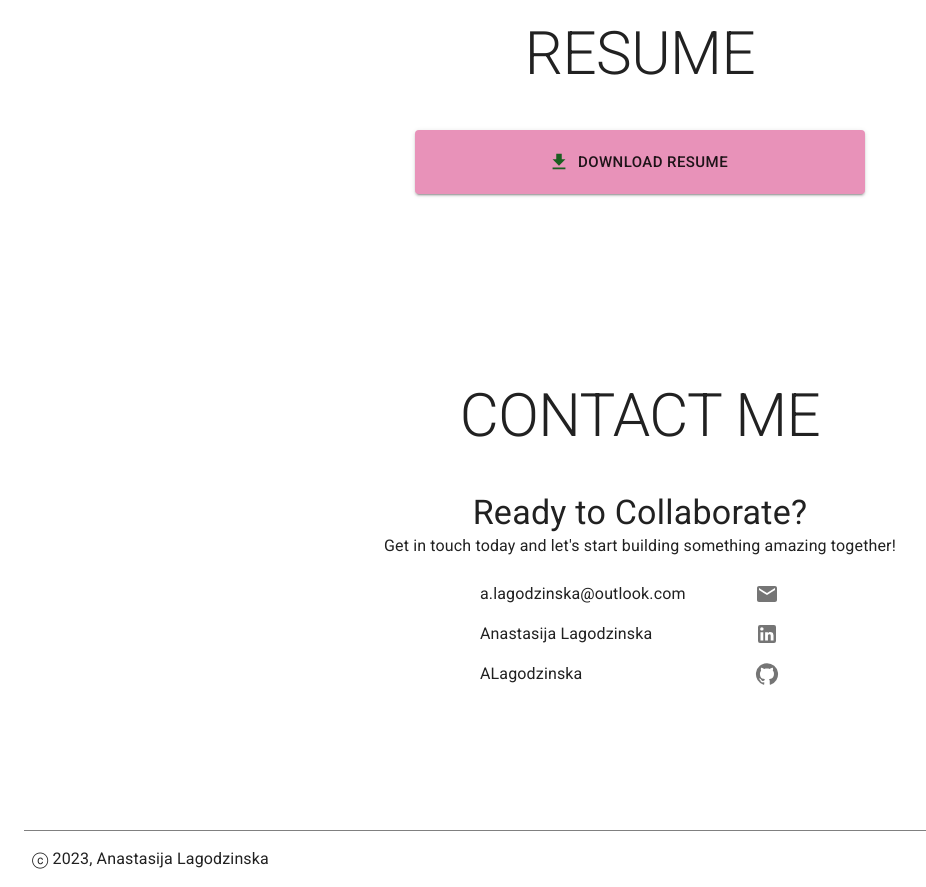
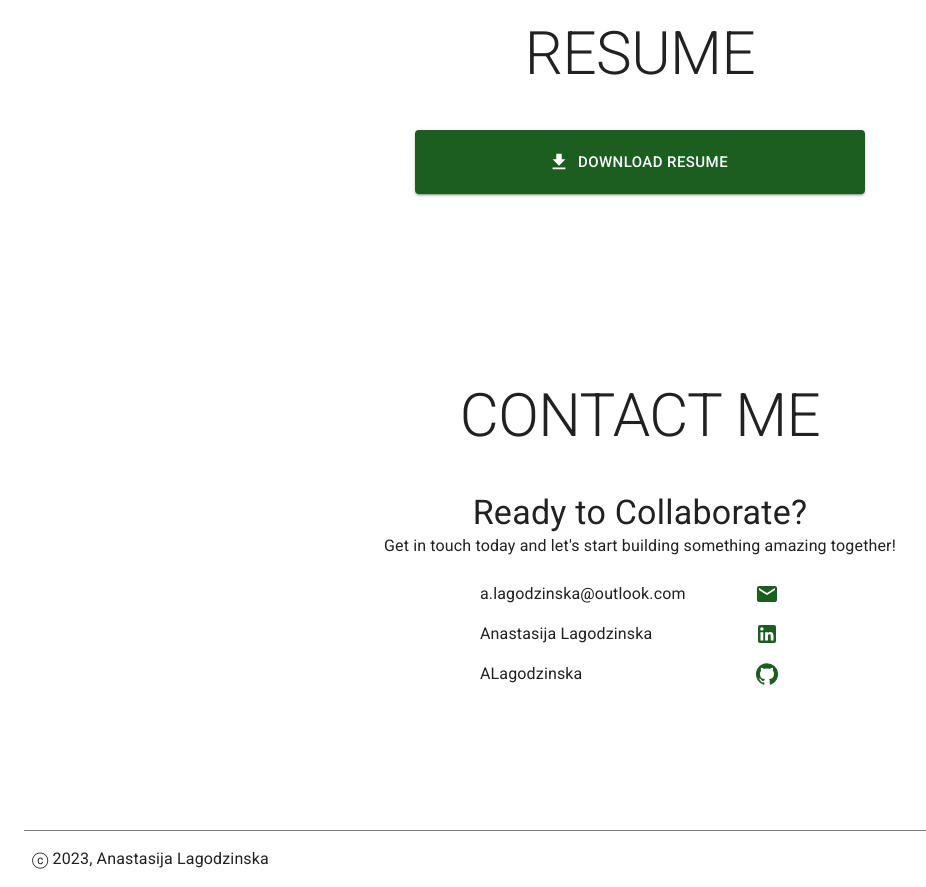
Before and after one commit to ALagodzinska/portfolio-app, a React (Create React App) app: page / in a window 1280 px wide. Shown: the part 3940-4827 px from the top of the page, without its empty margins (0-926 px from the left). Built offline with nearby package versions, Linux system fonts and the light colour scheme; a web font is replaced by a local one.

Commit message:
Chenged styles

```diff
--- a/src/routes/contact-me/contact-me.component.jsx
+++ b/src/routes/contact-me/contact-me.component.jsx
@@ -38,7 +38,7 @@ const ContactMe = () => {
                 aria-label="email"
                 href="mailto:alagodzinska@outlook.com"
               >
-                <EmailIcon />
+                <EmailIcon color={"secondary"} />
               </IconButton>
             </Grid>
             <Grid item xs={10} pt={1}>
@@ -50,7 +50,7 @@ const ContactMe = () => {
                 aria-label="linkedin"
                 href="https://www.linkedin.com/in/anastasija-lagodzinska-251491136/"
               >
-                <LinkedInIcon />
+                <LinkedInIcon color={"secondary"} />
               </IconButton>
             </Grid>
             <Grid item xs={10} pt={1}>
@@ -62,7 +62,7 @@ const ContactMe = () => {
                 aria-label="github"
                 href="https://github.com/ALagodzinska"
               >
-                <GitHubIcon />
+                <GitHubIcon color={"secondary"} />
               </IconButton>
             </Grid>
           </Grid>
--- a/src/routes/resume/resume.component.jsx
+++ b/src/routes/resume/resume.component.jsx
@@ -24,7 +24,7 @@ const Resume = () => {
           size="large"
           component="label"
           variant="contained"
-          startIcon={<FileDownloadIcon color={"secondary"} />}
+          startIcon={<FileDownloadIcon />}
           onClick={onDownload}
           sx={{
             display: "flex",
@@ -32,7 +32,10 @@ const Resume = () => {
             justifyContent: "center",
             mx: "20%",
             height: "4rem",
-            color: "secondary",
+            backgroundColor: "#1b5e20",
+            color: "white",
+            transition: "all 1s ease",
+            ":hover": { transform: "scale(1.2)" },
           }}
         >
           DOWNLOAD RESUME
```
